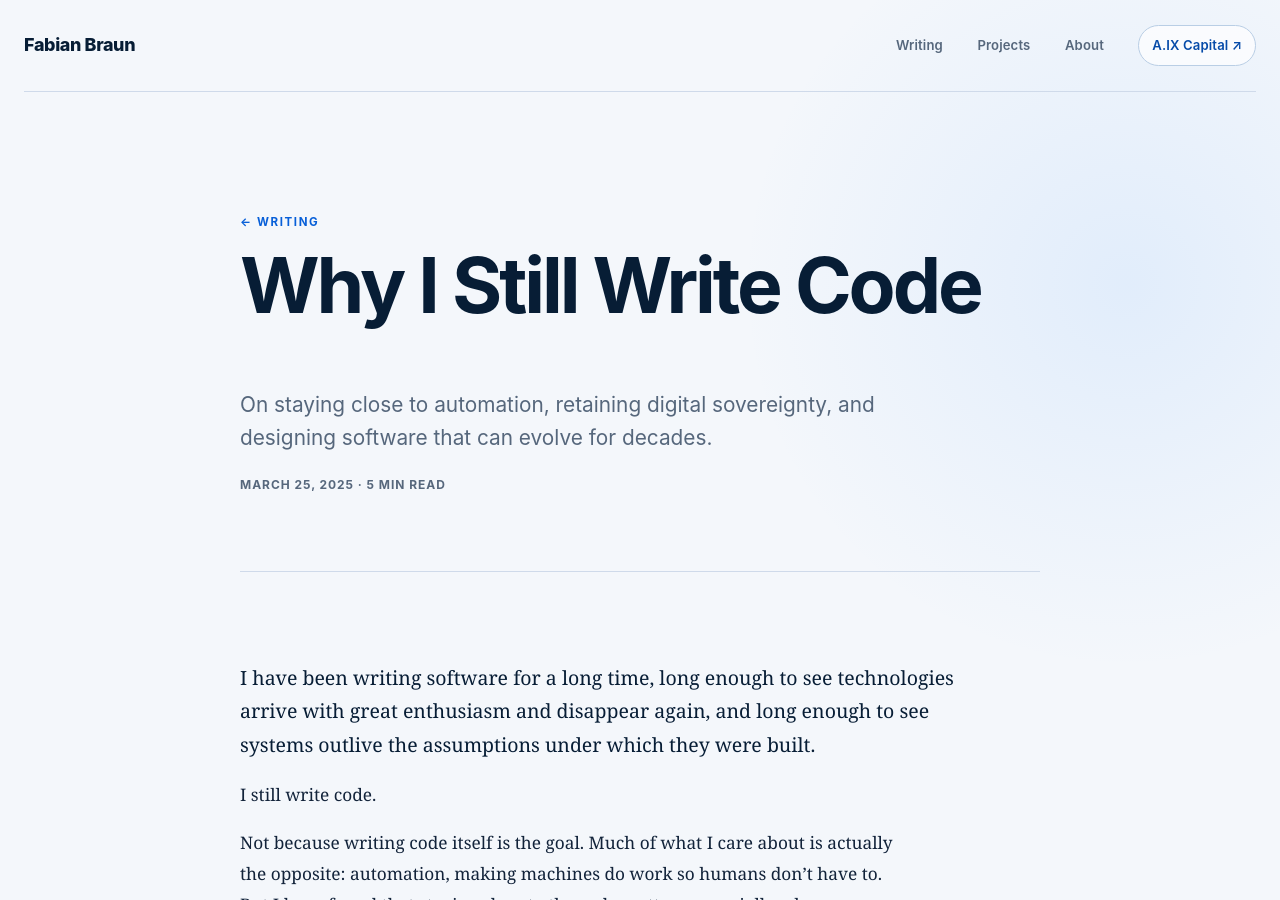
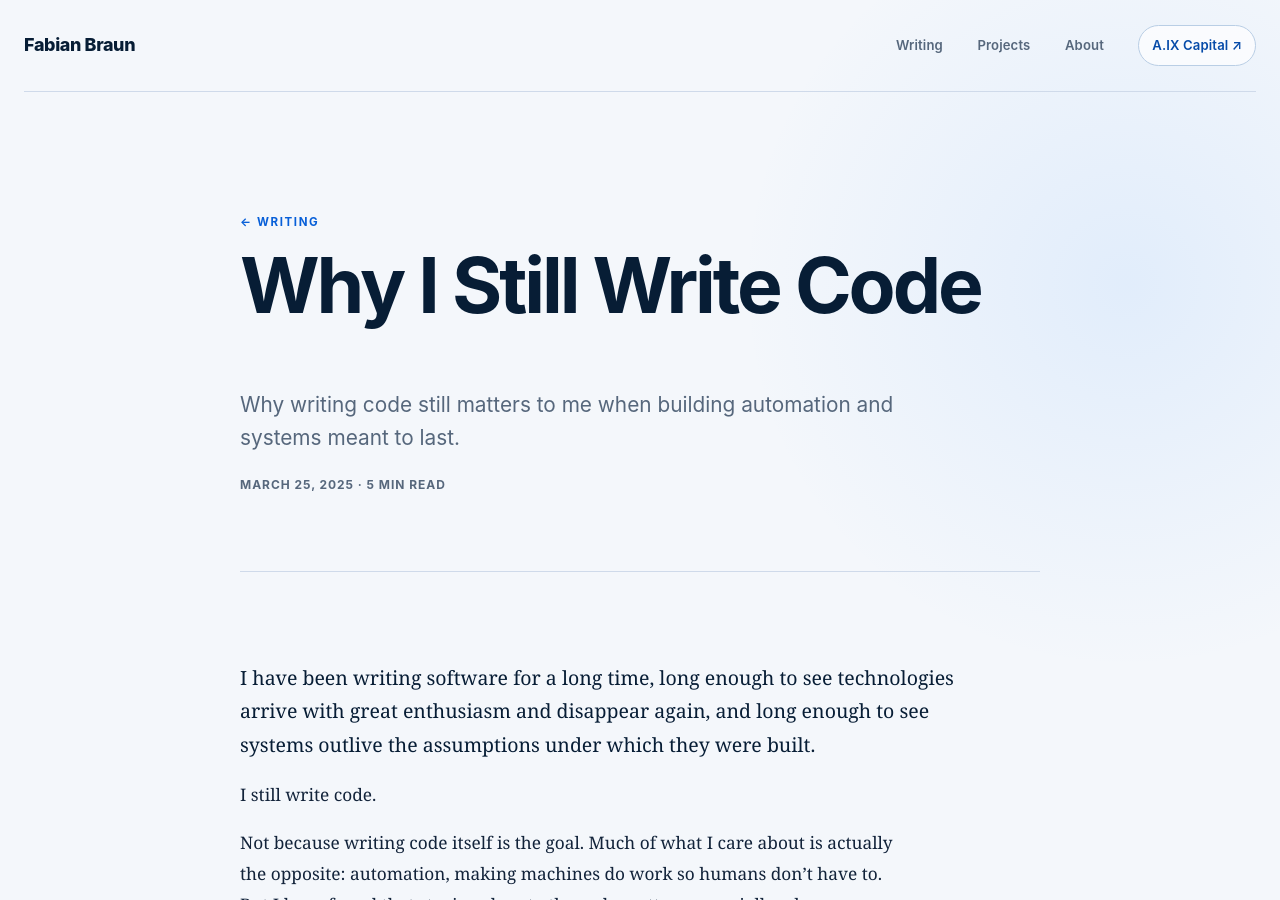
Before and after one commit to fsbraun/fsbraun.github.io, a Jekyll site: the page built from _posts/2025-03-25-why-i-still-write-code.md, in a window 1280 px wide and 900 px high. Built offline with Jekyll 4.4.1, drawn with Linux system fonts in a browser that asks for light colours.

Commit message:
fix post description

```diff
--- a/_posts/2025-03-25-why-i-still-write-code.md
+++ b/_posts/2025-03-25-why-i-still-write-code.md
@@ -1,7 +1,7 @@
 ---
 layout: post
 title: Why I Still Write Code
-description: On staying close to automation, retaining digital sovereignty, and designing software that can evolve for decades.
+description: Why writing code still matters to me when building automation and systems meant to last.
 reading_time: 5
 category: software-reuse
 ---
```
